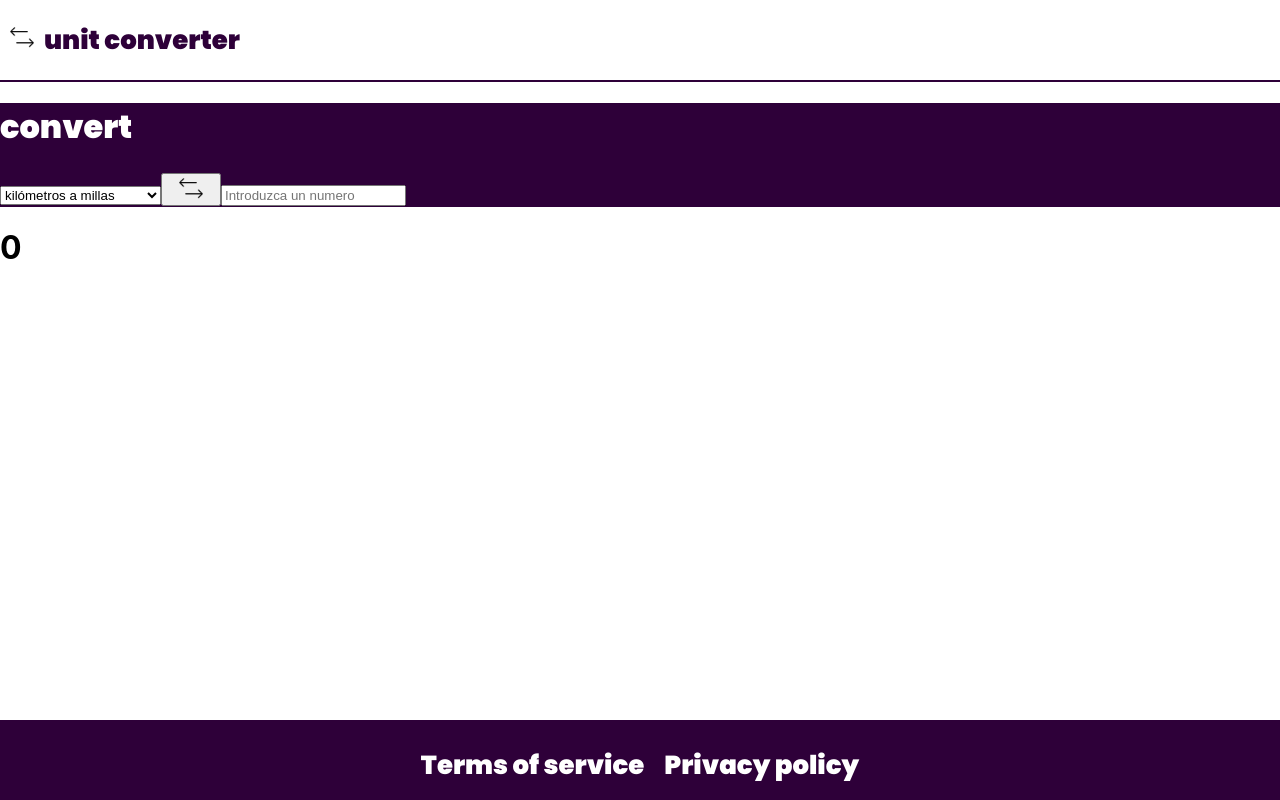
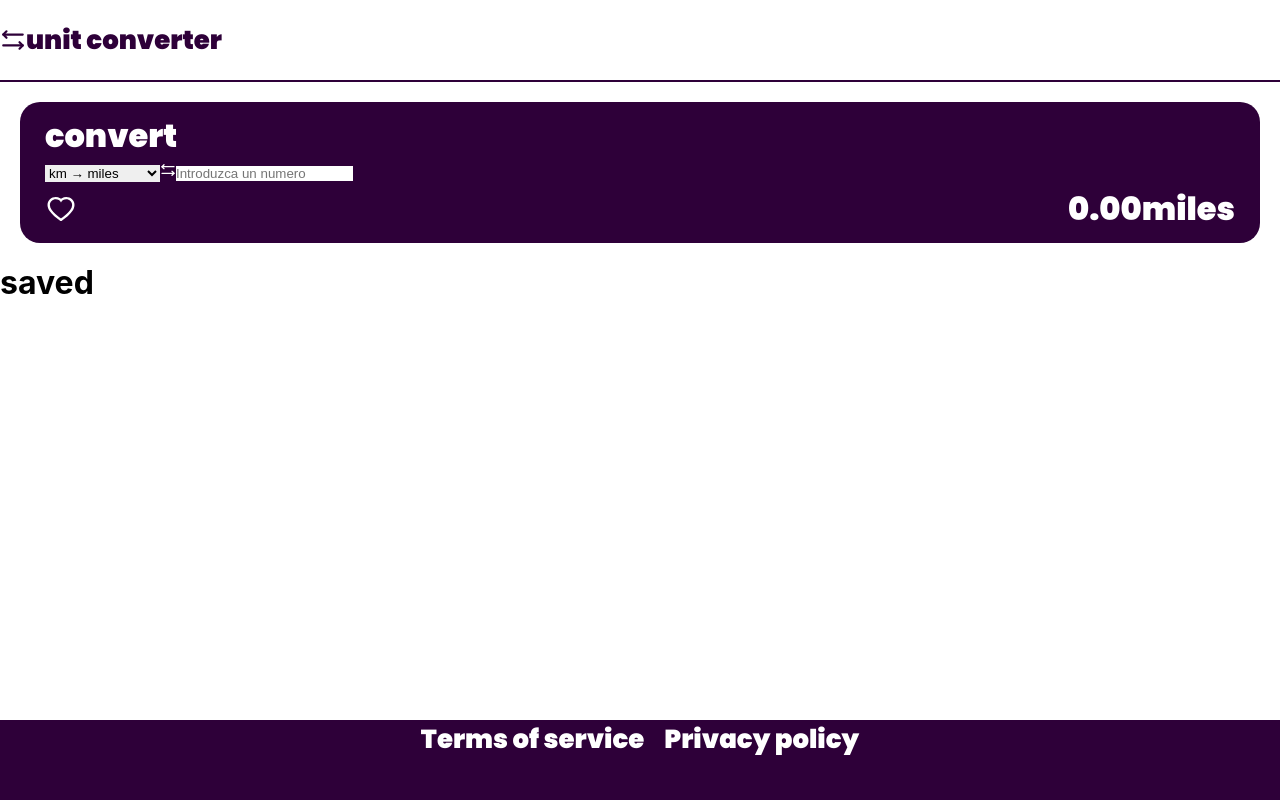
Before and after one commit to ferreque/converter, a React (Create React App) app: page / in a window 1280 px wide. Built offline with nearby package versions, Linux system fonts and the light colour scheme.

Commit message:
sin localStorage

```diff
--- a/package.json
+++ b/package.json
@@ -9,6 +9,7 @@
     "nodemon": "^2.0.20",
     "react": "^18.2.0",
     "react-dom": "^18.2.0",
+    "react-icons": "^4.7.1",
     "react-router-dom": "^6.8.1",
     "react-scripts": "5.0.1",
     "web-vitals": "^2.1.4"
--- a/src/App.css
+++ b/src/App.css
@@ -1,3 +1,12 @@
+* {
+  margin: 0;
+  padding: 0;
+  list-style: none;
+  text-decoration: none;
+  border: none;
+  outline: none;
+}
+
 .App {
   text-align: center;
 }
@@ -17,9 +26,7 @@
   background-color: white;
   height: 10vh;
   display: flex;
-  flex-direction: column;
-  align-items: left;
-  justify-content: center;
+  align-items: center;
   border-bottom: 2px solid #2e0039;
   font-size: calc(10px + 2vmin);
   color: #2e0039;
@@ -43,20 +50,17 @@
   margin-inline: 10px;
 }
 
-#imgArrows {
-  margin-inline: 10px;
-}
 .convertPanel {
   background-color: #2e0039;
   color: white;
   font-family: "Poppins";
+  margin: 20px;
+  border-radius: 20px;
+  padding: 10px;
+  padding-inline: 25px;
 }
-.App-header {
-  background-color: #282c34;
-  min-height: 100vh;
+.corazone {
   display: flex;
-  flex-direction: column;
+  justify-content: space-between;
   align-items: center;
-  font-size: calc(10px + 2vmin);
-  color: white;
 }
--- a/src/components/ConvertPanel.jsx
+++ b/src/components/ConvertPanel.jsx
@@ -1,61 +1,99 @@
 import React, { useEffect } from "react";
-import arrows from "../img/arrows.png";
 import { useState } from "react";
+import { AiOutlineHeart } from "react-icons/ai";
+import { TbArrowsLeftRight } from "react-icons/tb";
 
 export default function ConvertPanel() {
-  const [conversion, setConversion] = useState("kilómetros a millas");
+  const [conversion, setConversion] = useState("km → miles");
+  const [uniti, setUniti] = useState("miles");
   const [inputValor, setInputValor] = useState(0);
   const [valor, setValor] = useState(inputValor);
-  console.log(conversion);
 
   useEffect(() => {
     switch (conversion) {
-      case "kilómetros a millas":
+      case "km → miles":
         setValor(0.62137 * inputValor);
+        setUniti("miles");
         break;
-      case "millas a kilómetros":
+      case "miles → km":
         setValor(1.60934 * inputValor);
+        setUniti("km");
         break;
-      case "pies a metros":
+      case "feeds → meters":
         setValor(0.3048 * inputValor);
+        setUniti("meters");
         break;
-      case "metros a pies":
+      case "meters → feeds":
         setValor(3.28084 * inputValor);
+        setUniti("feeds");
         break;
-      case "centímetros a pulgadas":
+      case "cm → inches":
         setValor(0.393701 * inputValor);
+        setUniti("inches");
         break;
-      case "pulgadas a centímetros":
+      case "inches → cm":
         setValor(2.54 * inputValor);
+        setUniti("cm");
         break;
       default:
         break;
     }
   });
 
+  const arrowFunc = () => {
+    if (conversion === "km → miles") {
+      document.getElementById("selectId").value = "miles → km";
+    }
+    if (conversion === "miles → km") {
+      document.getElementById("selectId").value = "km → miles";
+    }
+    if (conversion === "feeds → meters") {
+      document.getElementById("selectId").value = "meters → feeds";
+    }
+    if (conversion === "meters → feeds") {
+      document.getElementById("selectId").value = "feeds → meters";
+    }
+    if (conversion === "cm → inches") {
+      document.getElementById("selectId").value = "inches → cm";
+    }
+    if (conversion === "inches → cm") {
+      document.getElementById("selectId").value = "cm → inches";
+    }
+    document.getElementById("inputId").value = valor.toFixed(2);
+    setConversion(document.getElementById("selectId").value);
+
+    console.log(conversion);
+  };
+
+  const saveFunction = () => {};
+
   return (
     <>
       <div className="convertPanel">
         <h1>convert</h1>
+        <select id="selectId" onClick={(e) => setConversion(e.target.value)}>
+          <option>km → miles</option>
+          <option>miles → km</option>
+          <option>feeds → meters</option>
+          <option>meters → feeds</option>
+          <option>cm → inches</option>
+          <option>inches → cm</option>
+        </select>
 
-        <select onClick={(e) => setConversion(e.target.value)}>
-          <option>kilómetros a millas</option>
-          <option>millas a kilómetros</option>
-          <option>pies a metros</option>
-          <option>metros a pies</option>
-          <option>centímetros a pulgadas</option>
-          <option>pulgadas a centímetros</option>
-        </select>
-        <button>
-          <img id="imgArrows" src={arrows} height="24px" alt="doubleArrow" />
-        </button>
+        <TbArrowsLeftRight onClick={() => arrowFunc()} />
         <input
+          id="inputId"
           type="number"
           placeholder="Introduzca un numero"
           onChange={(e) => setInputValor(e.target.value)}
         />
+        <h1 className="corazone">
+          <AiOutlineHeart onClick={() => saveFunction()} />
+          {valor.toFixed(2)}
+          {uniti}
+        </h1>
       </div>
-      <h1>{valor}</h1>
+      <h1>saved</h1>
     </>
   );
 }
--- a/src/components/Navbar.jsx
+++ b/src/components/Navbar.jsx
@@ -1,13 +1,11 @@
 import React from "react";
-import arrows from "../img/arrows.png";
+import { TbArrowsLeftRight } from "react-icons/tb";
 
 export default function Navbar() {
   return (
     <nav className="App-navbar">
-      <p>
-        <img id="imgArrows" src={arrows} height="24px" alt="doubleArrow" />
-        unit converter
-      </p>
+      <TbArrowsLeftRight />
+      unit converter
     </nav>
   );
 }
```
Also changed, not shown: src/img/arrows.png (deleted), 1 other file (tests, documents, lock files or other folders).
